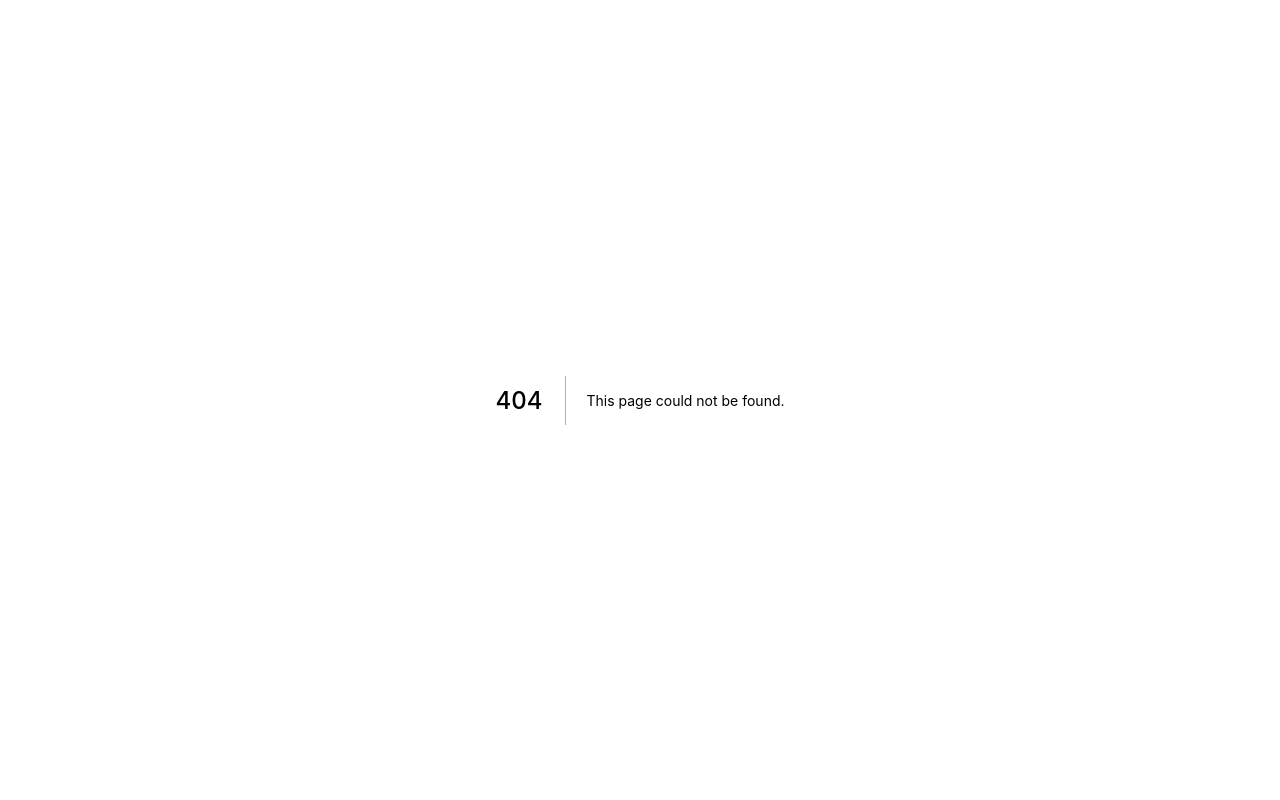
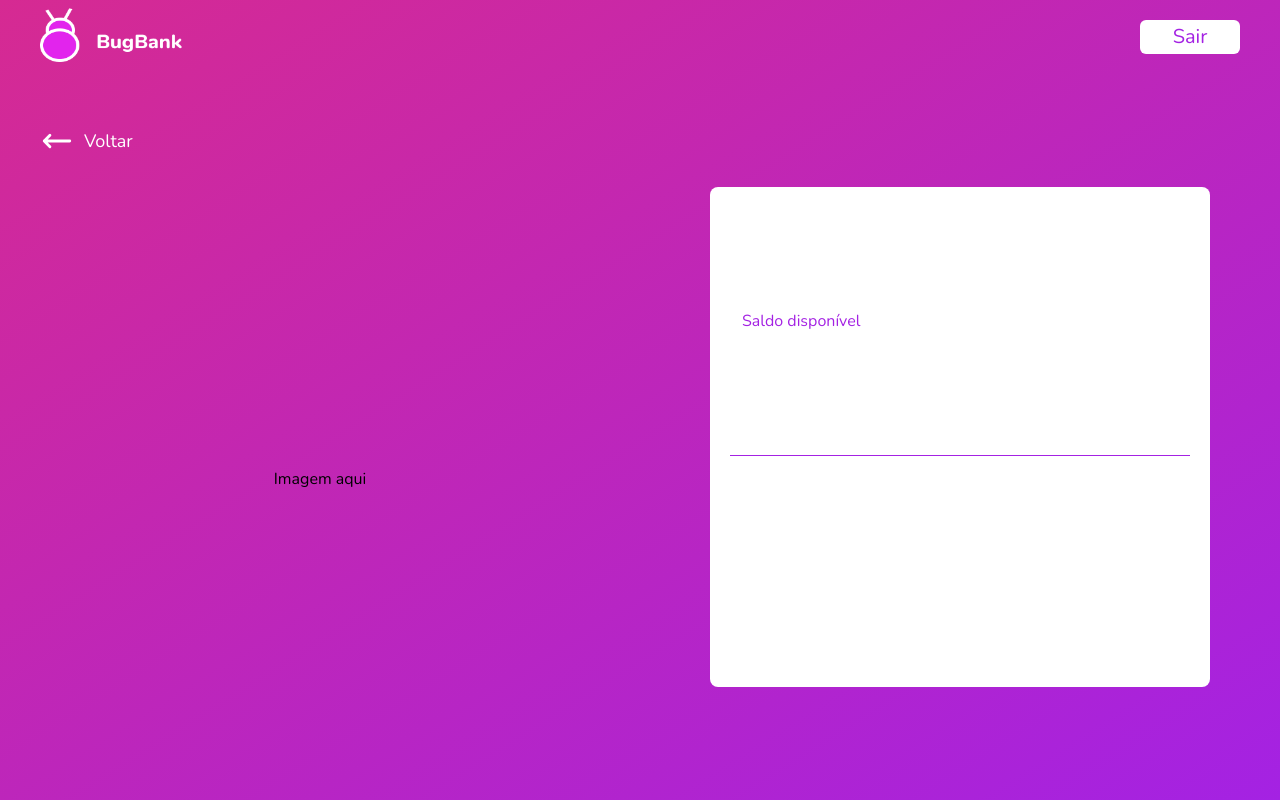
Before and after one commit to jhonatasmatos/bugbank-ui, a Next.js app: page /bank-statement in a window 1280 px wide. Before the commit this address had no page. Built offline with nearby package versions, Linux system fonts and the light colour scheme.

Commit message:
✨  added bank statement page

```diff
--- /dev/null
+++ b/src/pages/bank-statement/index.jsx
@@ -0,0 +1,345 @@
+import { useEffect, useState } from 'react'
+import { useRouter } from 'next/router'
+import { useAuth } from '../../providers/auth'
+import cookie from 'js-cookie'
+import Head from 'next/head'
+import { HiOutlineArrowNarrowLeft } from 'react-icons/hi'
+import styled from 'styled-components'
+
+import LinkText from '../../components/LinkText'
+import HeadLinks from '../../components/HeadLinks'
+import Image from 'next/image'
+
+import logo from '../../../public/imgs/bugbank.png'
+
+function BankStatement() {
+  const router = useRouter()
+  const { user, setUser } = useAuth()
+  const [trxs, setTrxs] = useState([])
+
+  useEffect(() => {
+    const users = allStorage()
+
+    users.map((user) => {
+      const u = JSON.parse(user)
+
+      if(u.logged) {
+        setUser(u)
+        getTransactions(u.email)
+      }
+    })
+  }, [])
+
+  const getTransactions = (userEmail) => {
+    const trxStorage = localStorage.getItem(`transaction:${userEmail}`)
+    const trxsParsed = JSON.parse(trxStorage)
+    setTrxs(trxsParsed)
+  }
+
+  const allStorage = () => {
+
+    var values = [],
+      keys = Object.keys(localStorage),
+      i = keys.length;
+
+    while (i--) {
+      values.push(localStorage.getItem(keys[i]));
+    }
+
+    return values;
+  }
+
+  const handleBackButton = () => {
+    router.back()
+  }
+
+  const handleLogout = () => {
+
+    user.logged = false
+    setUser(user)
+    localStorage.setItem(user.email, JSON.stringify(user))
+
+    setSession(false)
+    router.push('/')
+  }
+
+  const formatValue = (value) => {
+    return value.toLocaleString('pt-br', { style: 'currency', currency: 'BRL' });
+  }
+
+  const setSession = (session) => {
+    if (session) {
+      cookie.set('bugbank-auth', session, {
+        expires: 1,
+        path: '/'
+      })
+    } else {
+      cookie.remove('bugbank-auth')
+    }
+  }
+
+  return (
+    <Container>
+      <Head>
+        <script
+          // eslint-disable-next-line react/no-danger
+          dangerouslySetInnerHTML={{
+            __html: `
+              if (!document.cookie || !document.cookie.includes('bugbank-auth')) {
+                window.location.href = "/"
+              }
+            `,
+          }}
+        />
+      </Head>
+
+      <HeadLinks />
+      <Header>
+        <LinkText href='/home'>
+          <Image src={logo} width='150' height='54' placeholder='blur' />
+        </LinkText>
+        <ContainerLink onClick={handleLogout}>
+          <LinkText>Sair</LinkText>
+        </ContainerLink>
+      </Header>
+
+      <ContainerImage>
+        <ContainerBackButton onClick={handleBackButton}>
+          <HiOutlineArrowNarrowLeft size={34} style={{ color: '#fff' }} />
+          <BackText>Voltar</BackText>
+        </ContainerBackButton>
+
+        <ContainerContent>
+          <p>Imagem aqui</p>
+        </ContainerContent>
+      </ContainerImage>
+
+      <ContainerReceipt>
+        <ContainerTransactions>
+          <ContainerBalance>
+            <LabelText>Saldo disponível</LabelText>
+            <BalanceText>{formatValue(user.balance)}</BalanceText>
+          </ContainerBalance>
+
+          <ContainerTransaction>
+            {trxs.map((t) =>
+              <Transaction key={t.id}>
+                <ContainerDateAndType>
+                  <Date>
+                    {t.date}
+                  </Date>
+                  <TypeTransaction>
+                    {t.type == 'withdrawal' && 'Transferência enviada'}
+                    {t.type == 'input' && 'Transferência recebida'}
+                    {t.type !== 'withdrawal' && t.type !== 'input' && 'Abertura de conta'}
+                  </TypeTransaction>
+                </ContainerDateAndType>
+                <ContainerDescAndValue>
+                  <Description>
+                    {t.description}
+                  </Description>
+                  <Value type={t.type}>
+                    {formatValue(t.transferValue)}
+                  </Value>
+                </ContainerDescAndValue>
+              </Transaction>
+            )}
+          </ContainerTransaction>
+        </ContainerTransactions>
+      </ContainerReceipt>
+    </Container>
+  )
+}
+
+const Container = styled.div`
+height: 100vh;
+width: 100vw;
+display: grid;
+grid-template-columns: 1fr 1fr;
+grid-template-rows: 7.4rem auto;
+grid-template-areas:
+  "header header"
+  "image receipt";
+
+background-image: linear-gradient(
+  to right bottom, ${(props) => props.theme.colors.primary}, ${(props) => props.theme.colors.secondary});
+
+  @media(max-width: 780px){
+    display: flex;
+    flex-direction: column;
+    height: 100%;
+  }
+`
+
+const Header = styled.div`
+  display: flex;
+  width: 100%;
+  box-sizing: border-box;
+  justify-content: space-between;
+  align-items: center;
+  padding: 1rem 4rem;
+
+  grid-area: header;
+
+  @media(max-width: 600px){
+    margin-top: 1.2rem;
+  }
+`
+
+const ContainerLink = styled.div`
+  display: flex;
+  width: 10rem;
+  height: 3.4rem;
+  border-radius: .6rem;
+  justify-content: center;
+  align-items: center;
+  cursor: pointer;
+
+  background: ${(props) => props.theme.colors.white};
+
+  @media(max-width: 600px){
+    width: 4rem;
+    height: 3rem;
+  }
+`
+
+const ContainerImage = styled.div`
+  display: flex;
+  flex-direction: column;
+  padding-top: 5rem;
+
+  grid-area: image;
+`
+
+const ContainerContent = styled.div`
+  display: flex;
+  height: 100%;
+  justify-content: center;
+  align-items: center;
+`
+
+const ContainerBackButton = styled.div`
+  width: 100%;
+  display: flex;
+  padding: 0 4rem;
+  flex-direction: row;
+  align-items: center;
+  cursor: pointer;
+`
+
+const BackText = styled.a`
+  font-size: 1.8rem;
+  color: ${(props) => props.theme.colors.white};
+  padding-left: 1rem;
+  cursor: pointer;
+
+  &:hover {
+    opacity: 0.8
+  }
+
+  @media(max-width: 460px){
+    font-size: 1.6rem;
+  }
+`
+
+const ContainerReceipt = styled.div`
+  display: flex;
+  justify-content: center;
+  align-items: center;
+
+  grid-area: receipt;
+`
+
+const ContainerTransactions = styled.div`
+  width: 50rem;
+  height: 50rem;
+  display: flex;
+  flex-direction: column;
+  justify-content: center;
+  align-items: center;
+
+  padding: 0 2rem;
+
+  overflow-x: hidden;
+
+  &::-webkit-scrollbar {
+    display: none;
+  }
+
+  border-radius: .8rem;
+  background: ${(props) => props.theme.colors.white};
+`
+
+const ContainerBalance = styled.div`
+  display: flex;
+  flex-direction: column;
+  width: 100%;
+  height: 100%;
+  justify-content: center;
+  align-items: start;
+  margin-bottom: 2rem;
+  padding: 0.5rem 1.2rem;
+
+  border-bottom: 1px solid ${(props) => props.theme.colors.secondary};
+`
+
+const LabelText = styled.p`
+  color: ${(props) => props.theme.colors.secondary};
+`
+
+const BalanceText = styled.p`
+  margin: 0;
+  font-size: 2rem;
+  font-weight: bold;
+  color: ${(props) => props.theme.colors.secondary};
+`
+
+const ContainerTransaction = styled.div`
+  width: 100%;
+  height: 40rem;
+`
+
+const Transaction = styled.div`
+  display: block;
+  flex-direction: column;
+  width: 100%;
+  border-radius: .6rem;
+  justify-content: center;
+  align-items: center;
+  margin-bottom: 1.5rem;
+  padding: 0 3rem;
+
+  border: 1px solid ${(props) => props.theme.colors.secondary};
+`
+
+const ContainerDateAndType = styled.div`
+  display: flex;
+  justify-content: space-between;
+  align-items: center;
+`
+
+const ContainerDescAndValue = styled.div`
+  display: flex;
+  justify-content: space-between;
+`
+
+const TypeTransaction = styled.p`
+  color: ${(props) => props.theme.colors.primary};
+`
+
+const Value = styled.p`
+  font-weight: bold;
+  color: ${props => props.type !== 'withdrawal' ? 'green' : 'red'}
+`
+
+const Description = styled.p`
+  max-width: 20rem;
+  color: ${(props) => props.theme.colors.primary};
+`
+
+const Date = styled.p`
+  margin: 0;
+  color: ${(props) => props.theme.colors.primary};
+`
+
+export default BankStatement
```
Also changed, not shown: src/pages/transfer/index.jsx (+56 -5 lines).
